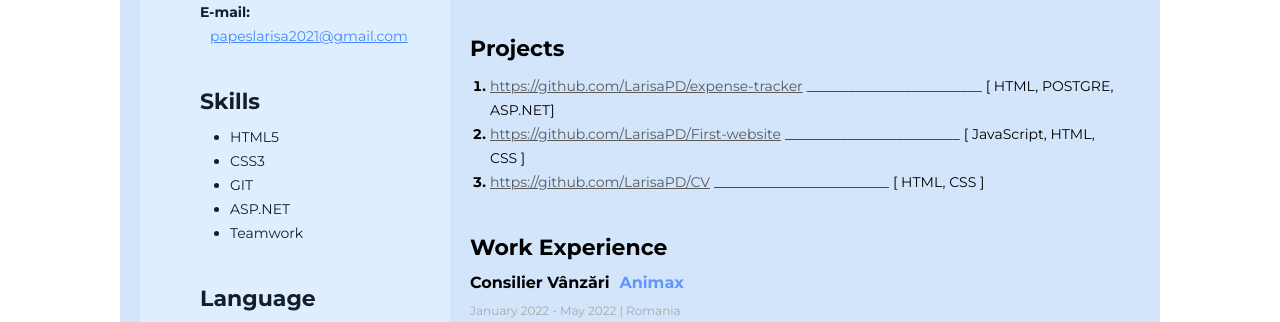
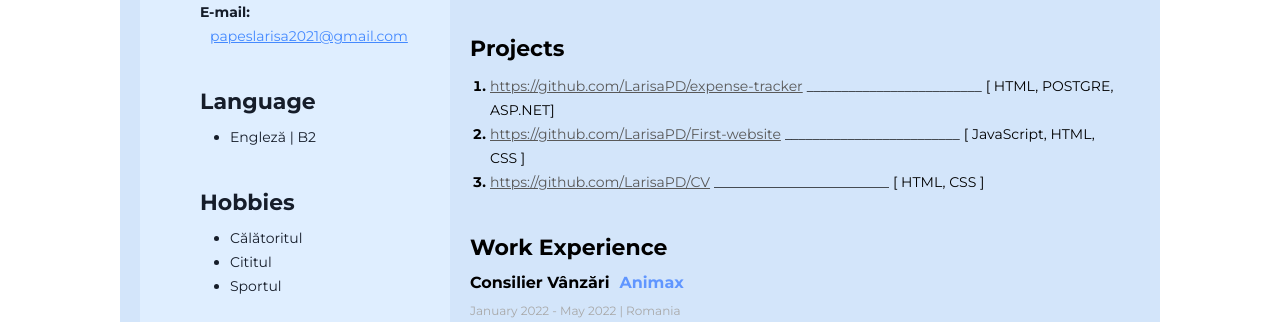
Before and after one commit to LarisaPD/CV, a plain HTML site: page index.html in a window 1280 px wide. Shown: the part 388-710 px from the top of the page. Drawn offline with Linux system fonts and the light colour scheme.

Commit message:
removed skills section

```diff
--- a/index.html
+++ b/index.html
@@ -157,18 +157,6 @@
                 </div>
             </div>
 
-            <!--skills information-->
-            <div class="skill-content">
-                <h3 class="skill-header">Skills</h3>
-                <ul class="skill-list">
-                    <li>HTML5</li>
-                    <li>CSS3</li>
-                    <li>GIT</li>
-                    <li>ASP.NET </li>
-                    <li>Teamwork</li>
-                </ul>
-            </div>
-
             <div class="language-content">
                 <h3 class="language-header">Language</h3>
                 <ul class="language-list">
```
